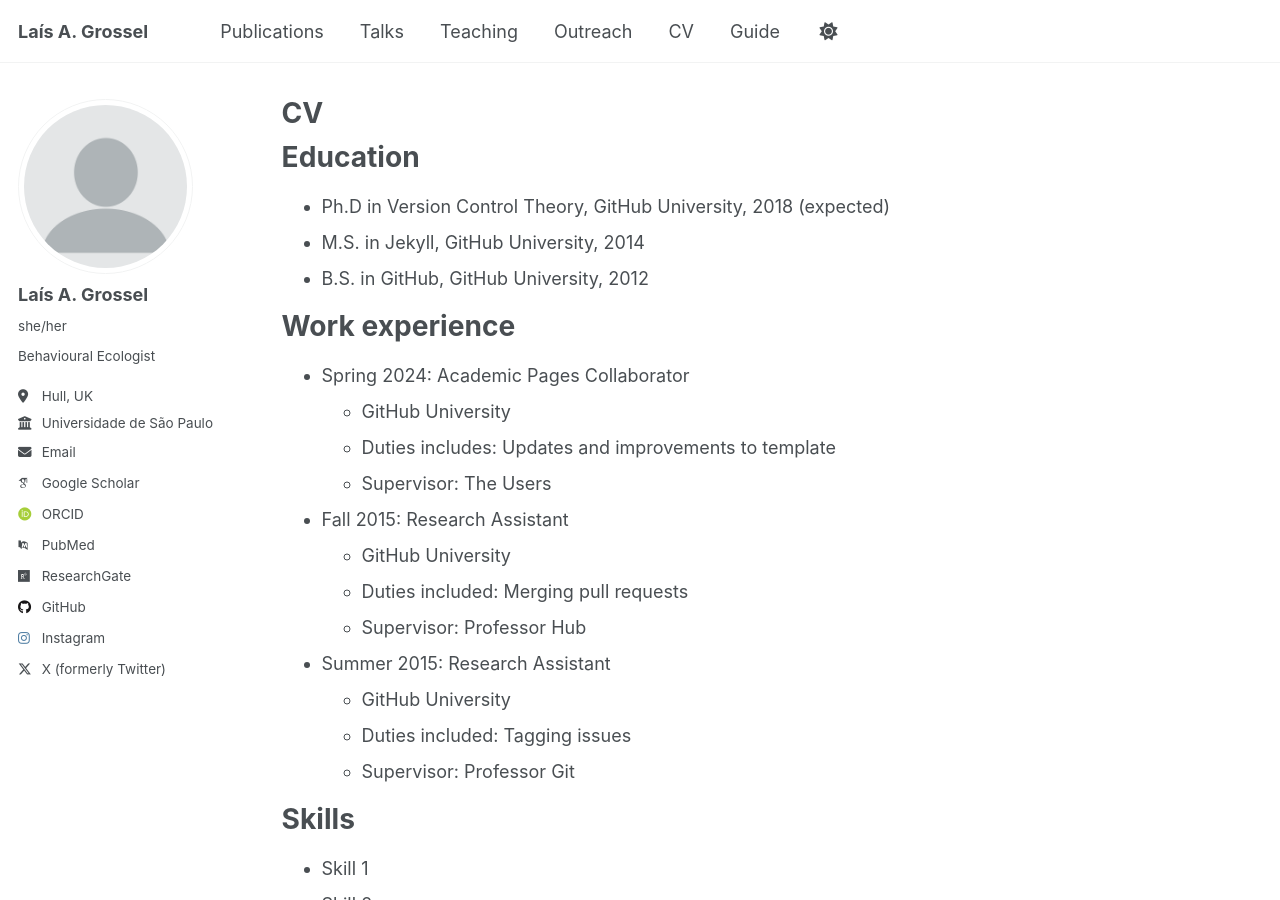
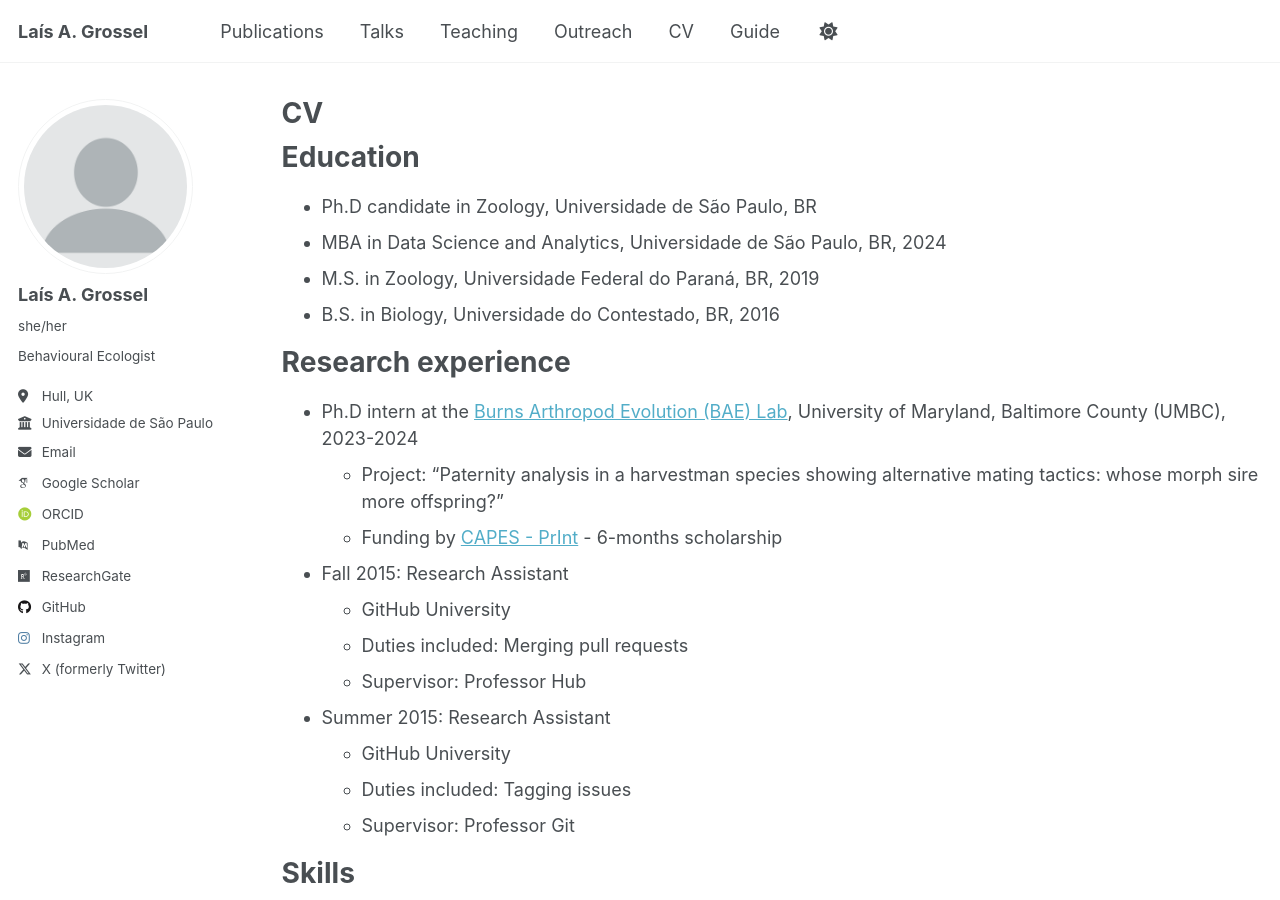
Before and after one commit to laisgrossel/laisgrossel.github.io, a Jekyll site: the page built from _pages/cv.md, in a window 1280 px wide and 900 px high. Built offline with Jekyll 4.4.1, drawn with Linux system fonts in a browser that asks for light colours; some web fonts are replaced.

Commit message:
Update cv.md

```diff
--- a/_pages/cv.md
+++ b/_pages/cv.md
@@ -11,16 +11,16 @@ redirect_from:
 
 Education
 ======
-* Ph.D in Version Control Theory, GitHub University, 2018 (expected)
-* M.S. in Jekyll, GitHub University, 2014
-* B.S. in GitHub, GitHub University, 2012
+* Ph.D candidate in Zoology, Universidade de São Paulo, BR
+* MBA in Data Science and Analytics, Universidade de São Paulo, BR, 2024
+* M.S. in Zoology, Universidade Federal do Paraná, BR, 2019
+* B.S. in Biology, Universidade do Contestado, BR, 2016
 
-Work experience
+Research experience
 ======
-* Spring 2024: Academic Pages Collaborator
-  * GitHub University
-  * Duties includes: Updates and improvements to template
-  * Supervisor: The Users
+* Ph.D intern at the [Burns Arthropod Evolution (BAE) Lab](https://burnslab.umbc.edu/), University of Maryland, Baltimore County (UMBC), 2023-2024
+  * Project: "Paternity analysis in a harvestman species showing alternative mating tactics: whose morph sire more offspring?"
+  * Funding by [CAPES - PrInt](https://sites.usp.br/print/) - 6-months scholarship
 
 * Fall 2015: Research Assistant
   * GitHub University
```
